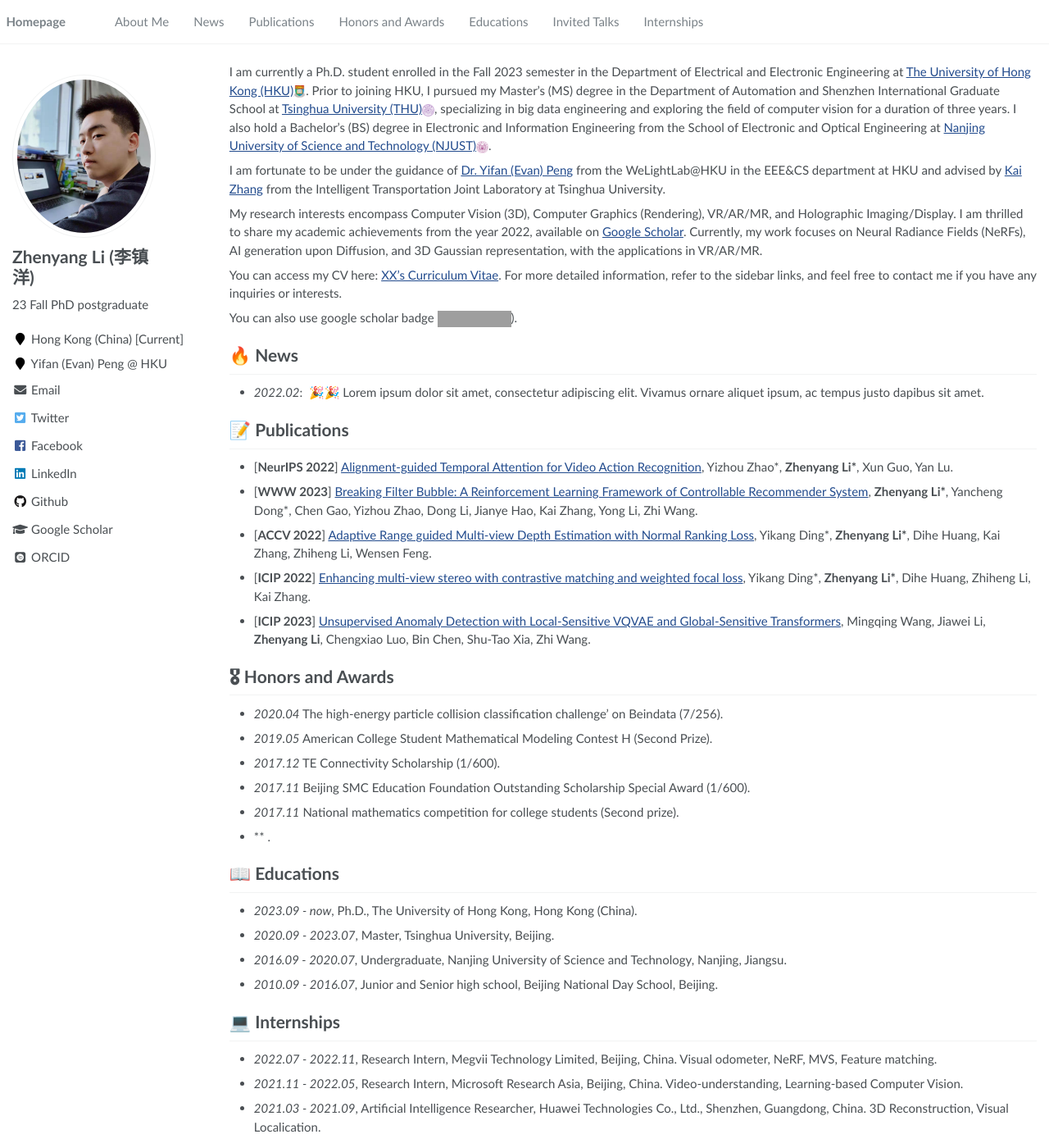
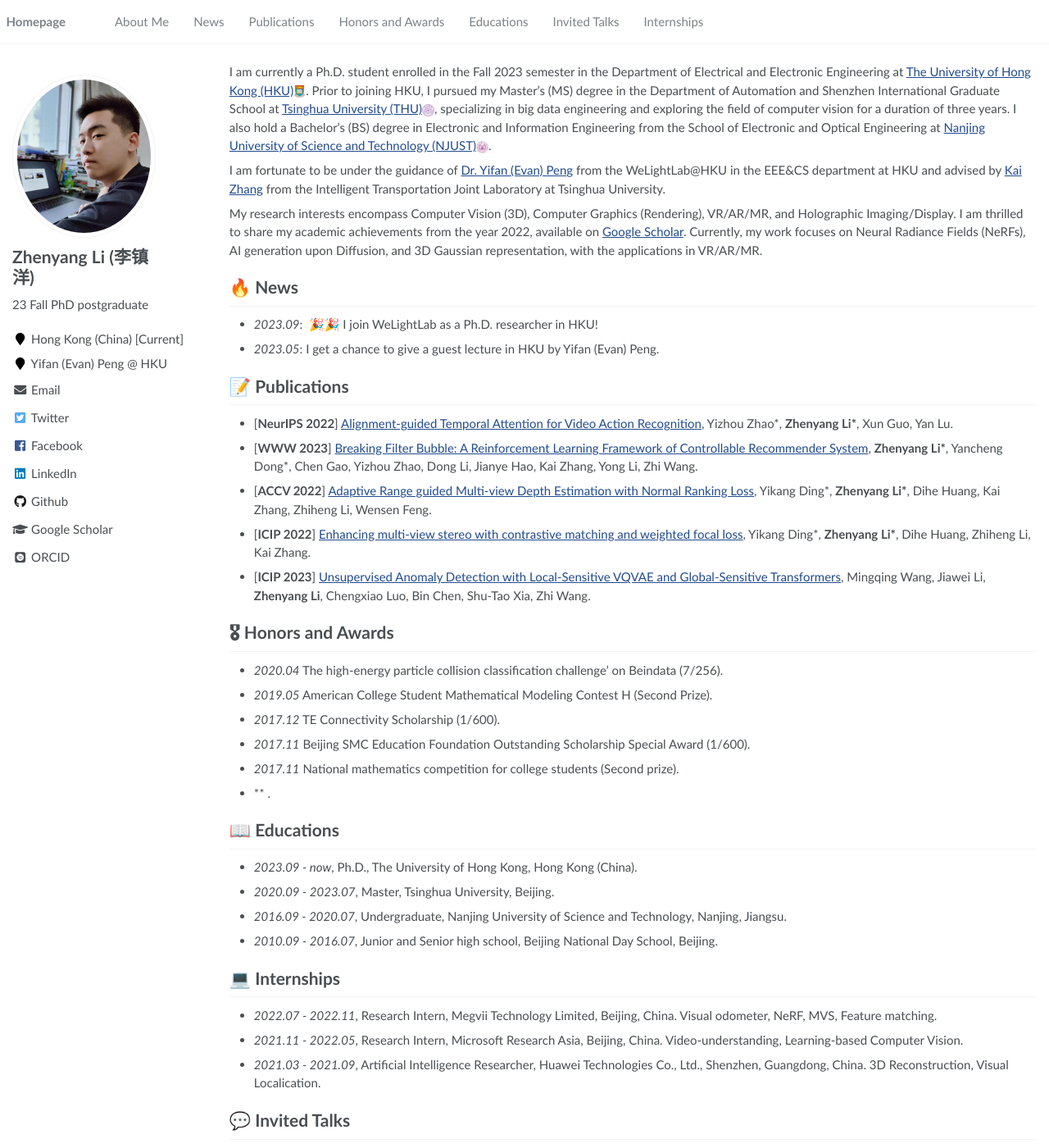
Before and after one commit to Lagrangeli/Lagrangeli.github.io, a Jekyll site: the page built from _pages/about.md, in a window 1280 px wide and 1400 px high. Shown: the whole window at 82% size. Built offline with Jekyll 4.4.1, drawn with Linux system fonts in a browser that asks for light colours; some web fonts are replaced; some of the changed text lies outside the part shown; grey boxes are pictures that could not be loaded.

Commit message:
refined 2023.12.06

```diff
--- a/_pages/about.md
+++ b/_pages/about.md
@@ -23,15 +23,15 @@
 
 My research interests encompass Computer Vision (3D), Computer Graphics (Rendering), VR/AR/MR, and Holographic Imaging/Display. I am thrilled to share my academic achievements from the year 2022, available on [Google Scholar](https://scholar.google.com/citations?user=r9f4mLMAAAAJ&hl=en). Currently, my work focuses on Neural Radiance Fields (NeRFs), AI generation upon Diffusion, and 3D Gaussian representation, with the applications in VR/AR/MR.
 
-You can access my CV here: [XX's Curriculum Vitae](../assets/Curriculum_Vitae.pdf). For more detailed information, refer to the sidebar links, and feel free to contact me if you have any inquiries or interests.
+<!-- You can access my CV here: [XX's Curriculum Vitae](../assets/Curriculum_Vitae.pdf). For more detailed information, refer to the sidebar links, and feel free to contact me if you have any inquiries or interests.
 
-You can also use google scholar badge <a href='https://scholar.google.com/citations?hl=en&user=r9f4mLMAAAAJ'><img src="https://img.shields.io/endpoint?url={{ url | url_encode }}&logo=Google%20Scholar&labelColor=f6f6f6&color=9cf&style=flat&label=citations"></a>).
+You can also use google scholar badge <a href='https://scholar.google.com/citations?hl=en&user=r9f4mLMAAAAJ'><img src="https://img.shields.io/endpoint?url={{ url | url_encode }}&logo=Google%20Scholar&labelColor=f6f6f6&color=9cf&style=flat&label=citations"></a>). -->
 
 # 🔥 News
-- *2022.02*: &nbsp;🎉🎉 Lorem ipsum dolor sit amet, consectetur adipiscing elit. Vivamus ornare aliquet ipsum, ac tempus justo dapibus sit amet.
+- *2023.09*: &nbsp;🎉🎉 I join WeLightLab as a Ph.D. researcher in HKU!
+- *2023.05*: I get a chance to give a guest lecture in HKU by Yifan (Evan) Peng.
 
 # 📝 Publications
-
 - [**NeurIPS 2022**] [Alignment-guided Temporal Attention for Video Action Recognition](https://proceedings.neurips.cc/paper_files/paper/2022/file/5820ad65b1c27411417ae8b59433e580-Paper-Conference.pdf), Yizhou Zhao*, **Zhenyang Li\***, Xun Guo, Yan Lu.
 - [**WWW 2023**] [Breaking Filter Bubble: A Reinforcement Learning Framework of Controllable Recommender System](https://dl.acm.org/doi/pdf/10.1145/3543507.3583856), **Zhenyang Li\***, Yancheng Dong*, Chen Gao, Yizhou Zhao, Dong Li, Jianye Hao, Kai Zhang, Yong Li, Zhi Wang.
 - [**ACCV 2022**] [Adaptive Range guided Multi-view Depth Estimation with Normal Ranking Loss](https://openaccess.thecvf.com/content/ACCV2022/papers/Ding_Adaptive_Range_guided_Multi-view_Depth_Estimation_with_Normal_Ranking_Loss_ACCV_2022_paper.pdf), Yikang Ding*, **Zhenyang Li\***, Dihe Huang, Kai Zhang, Zhiheng Li, Wensen Feng.
@@ -70,4 +70,4 @@
 - *2021.03 - 2021.09*, Artificial Intelligence Researcher, Huawei Technologies Co., Ltd., Shenzhen, Guangdong, China. 3D Reconstruction, Visual Localication.
 
 # 💬 Invited Talks
-- *2021.06*, template.
+- *2023.05*, HKU ELEC4544 AI and Deep Learning Course Guest Speaker.
```
Also changed, not shown: 3 other files.
